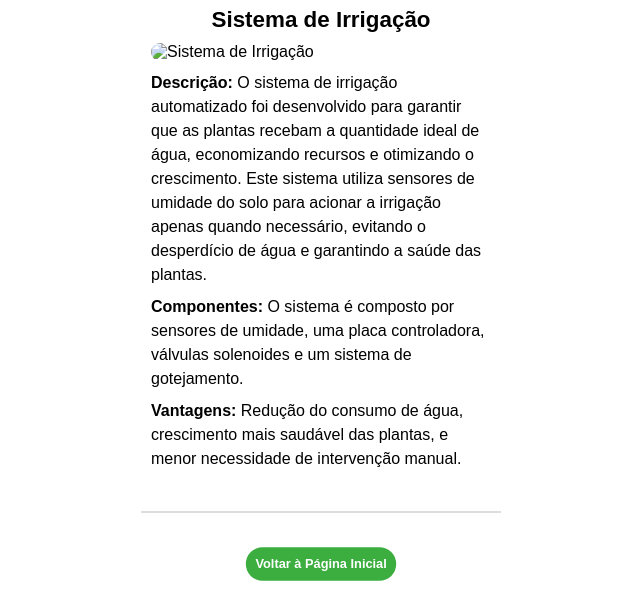
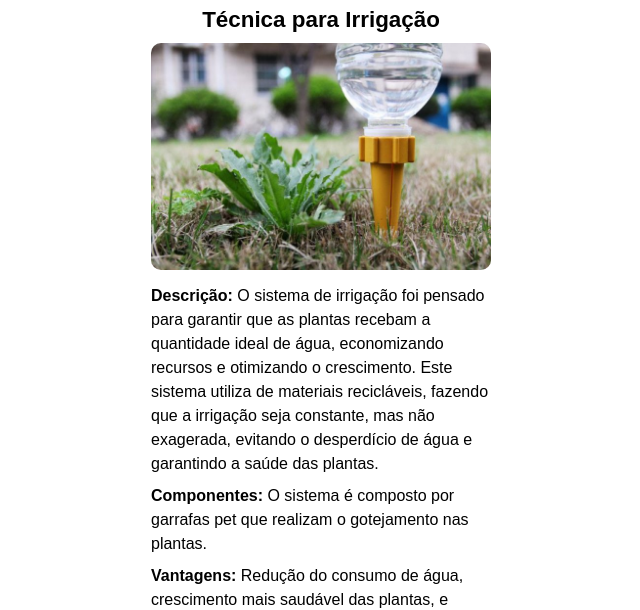
Before and after one commit to Joseesanto14/canteiros, a plain HTML site: page irrigacao.html in a window 1280 px wide. Shown: the part 52-662 px from the top of the page, without its empty margins (319-959 px from the left). Drawn offline with Linux system fonts and the light colour scheme.

Commit message:
add foto irrigação e descrição

```diff
--- a/irrigacao.html
+++ b/irrigacao.html
@@ -12,11 +12,11 @@
     <h1 class="titulo">Irrigação</h1>
 
     <div class="planta">
-      <h2>Sistema de Irrigação</h2>
-      <img src="fotos/irrigacao_placeholder.png" alt="Sistema de Irrigação" class="foto-planta">
+      <h2>Técnica para Irrigação</h2>
+      <img src="fotos/irrigacao.jpg" alt="Sistema de Irrigação" class="foto-planta">
 
-      <p><strong>Descrição:</strong> O sistema de irrigação automatizado foi desenvolvido para garantir que as plantas recebam a quantidade ideal de água, economizando recursos e otimizando o crescimento. Este sistema utiliza sensores de umidade do solo para acionar a irrigação apenas quando necessário, evitando o desperdício de água e garantindo a saúde das plantas.</p>
-      <p><strong>Componentes:</strong> O sistema é composto por sensores de umidade, uma placa controladora, válvulas solenoides e um sistema de gotejamento.</p>
+      <p><strong>Descrição:</strong> O sistema de irrigação foi pensado para garantir que as plantas recebam a quantidade ideal de água, economizando recursos e otimizando o crescimento. Este sistema utiliza de materiais recicláveis, fazendo que a irrigação seja constante, mas não exagerada, evitando o desperdício de água e garantindo a saúde das plantas.</p>
+      <p><strong>Componentes:</strong> O sistema é composto por garrafas pet que realizam o gotejamento nas plantas.</p>
       <p><strong>Vantagens:</strong> Redução do consumo de água, crescimento mais saudável das plantas, e menor necessidade de intervenção manual.</p>
     </div>
 
```
Also changed, not shown: fotos/irrigacao.jpg (added).
